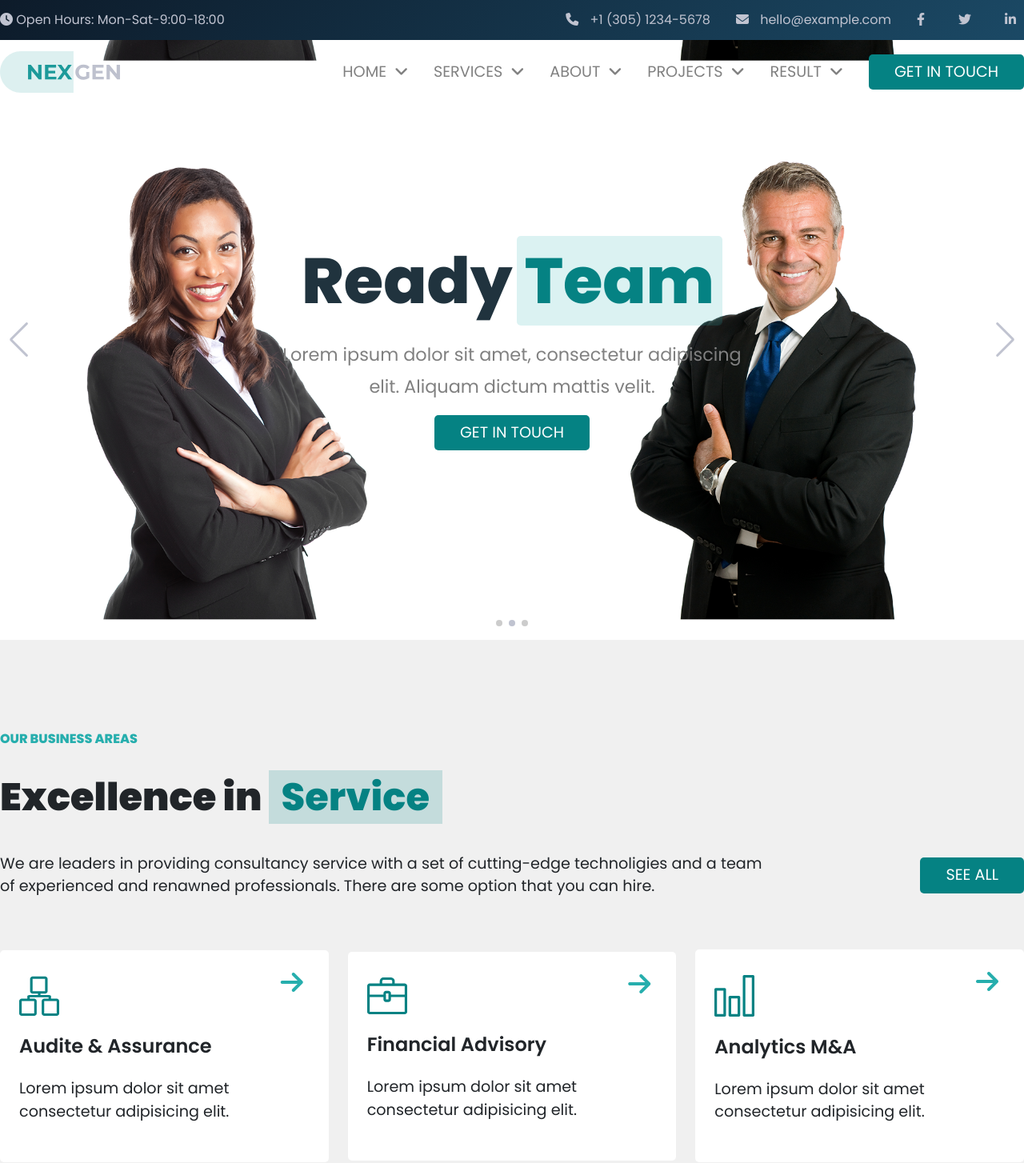
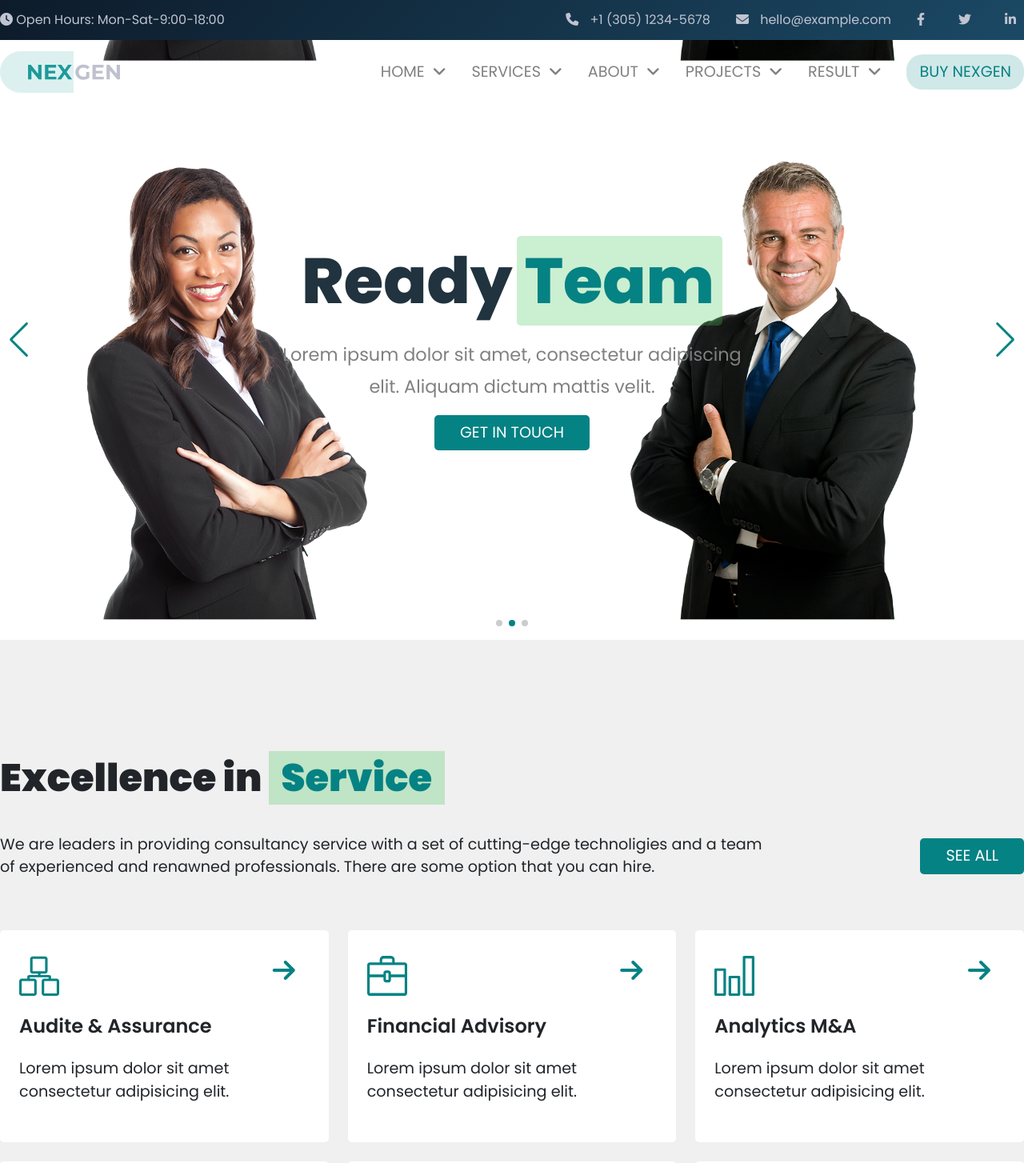
Before and after one commit to Mattia-Fasulo/proj-html-vuejs, a Vue app: page / in a window 1280 px wide. Shown: the top 1454 px of the page at 80% size. Built offline with nearby package versions, Linux system fonts and the light colour scheme.

Commit message:
change color

```diff
--- a/src/assets/styles/partials/_variables.scss
+++ b/src/assets/styles/partials/_variables.scss
@@ -4,8 +4,8 @@ $bg-footer: #111117;
 $bg-list-footer: #19191f;
 $bg-section2: #eef4ed;
 $txt-grey: #c0c3d0;
-$txt-green: #26aead;
+$txt-green: #41c457;
 $btn-green: #058283;
-
+$bg-span: #41c45745;
 // text
 $txt-md: 1.2rem;
--- a/src/components/ComoponentsMain/section1.vue
+++ b/src/components/ComoponentsMain/section1.vue
@@ -2,8 +2,8 @@
     <section class="section1">
 
         <swiper :style="{
-            '--swiper-navigation-color': '#c0c3d0',
-            '--swiper-pagination-color': '#c0c3d0',
+            '--swiper-navigation-color': '#058283',
+            '--swiper-pagination-color': '#058283',
         }" :speed="600" :parallax="true" :pagination="{ clickable: true }" :navigation="true" :modules="modules"
             :initial-slide="1" class="mySwiper">
             <div slot="container-start" class="parallax-bg" data-swiper-parallax="-60%"></div>
@@ -128,7 +128,7 @@ export default {
             padding: 0 10px;
             margin-left: -10px;
             color: $btn-green;
-            background-color: #26aeae2a;
+            background-color: $bg-span;
             border-radius: 5px;
         }
     }
@@ -201,14 +201,4 @@ export default {
 .swiper3 {
     align-items: flex-end;
 }
-
-
-// .background {
-//     position: absolute;
-//     top: 0;
-//     bottom: 0;
-//     left: 0;
-//     right: 0;
-//     z-index: -1;
-// }
 </style>
--- a/src/components/ComoponentsMain/section2.vue
+++ b/src/components/ComoponentsMain/section2.vue
@@ -2,7 +2,6 @@
     <section class="section2">
         <div class="container">
             <div class="text-section2">
-                <span>Our Business Areas</span>
                 <h2>Excellence in <span>Service</span></h2>
                 <div class="my-flex">
                     <p>We are leaders in providing consultancy service with a set of cutting-edge technoligies and a
@@ -38,9 +37,15 @@ export default {
 }
 </script>
 
-<style lang="scss" scoped>
+<style lang="scss">
 @use '../../assets/styles/partials/variables' as *;
 @use '../../assets/styles/partials/mixins' as *;
+
+
+.section2 {
+    width: 100%;
+    height: max-content;
+    background-color: rgba(128, 128, 128, 0.122);
 
     .container {
         display: block;
@@ -54,28 +59,37 @@ export default {
             gap: 1.5rem;
 
             .my-card {
+                cursor: pointer;
+
+
                 p {
                     width: 100%;
+                }
+
+                i {
+                    color: $btn-green;
+                    border-radius: 50%;
+                    padding: 10px;
+                    cursor: pointer;
+                    transition: all 1s ease-out;
+                }
+
+                &:hover i {
+                    background-color: #26aeae4c;
+                    border-radius: 50%;
+                }
+
+                &:hover {
+                    transform: translateY(-10px);
+
+                }
             }
         }
     }
 }
 
-.section2 {
-    width: 100%;
-    height: max-content;
-    background-color: rgba(128, 128, 128, 0.122);
-}
-
-
 .text-section2 {
 
-
-    span {
-        color: $txt-green;
-        text-transform: uppercase;
-        font-weight: 700;
-    }
 
     h2 {
         margin-top: 2rem;
@@ -85,7 +99,7 @@ export default {
         span {
             text-transform: none;
             color: $btn-green;
-            background-color: #0583832f;
+            background-color: $bg-span;
             padding: 0 1rem;
         }
     }
--- a/src/components/ComoponentsMain/section3.vue
+++ b/src/components/ComoponentsMain/section3.vue
@@ -113,7 +113,7 @@ export default {
         span {
             text-transform: none;
             color: $btn-green;
-            background-color: #0583832f;
+            background-color: $bg-span;
             padding: 0 1rem;
         }
     }
--- a/src/components/ComoponentsMain/section4.vue
+++ b/src/components/ComoponentsMain/section4.vue
@@ -1,7 +1,6 @@
 <template>
     <section class="section4">
         <div class="container">
-            <span>We do more for everyone</span>
             <h2>Actions & <span>Projects</span></h2>
             <ListHorizontal :list="this.menuLink" />
             <div class="cards-section4">
@@ -105,13 +104,6 @@ export default {
     .container {
         flex-flow: column;
 
-
-        span {
-            color: $txt-green;
-            text-transform: uppercase;
-            font-weight: 700;
-        }
-
         h2 {
             margin-top: 2rem;
             font-size: 4rem;
@@ -141,7 +133,7 @@ export default {
 
                     &.active {
                         padding: 5px 10px;
-                        background-color: #26aeae43;
+                        background-color: $bg-span;
                     }
                 }
             }
@@ -156,7 +148,35 @@ export default {
         width: 100%;
 
 
+        .card-image {
 
+            .over {
+                cursor: pointer;
+
+
+
+                p {
+                    display: none;
+                    transition: all 3s ease-in-out;
+                }
+
+                .icons {
+                    display: none;
+                }
+
+                &:hover {
+                    background-color: rgba(0, 0, 0, 0.57);
+                }
+
+
+
+                &:hover .icons {
+                    display: block;
+                }
+            }
+
+
+        }
 
 
     }
--- a/src/components/ComoponentsMain/section5.vue
+++ b/src/components/ComoponentsMain/section5.vue
@@ -2,7 +2,6 @@
     <section class="section5">
         <div class="section5-top">
             <div class="container">
-                <span>What are we doing</span>
                 <h2><span>Result</span> in Numbers</h2>
                 <ListHorizontal :list="links" />
             </div>
@@ -81,7 +80,6 @@ export default {
     height: max-content;
 
     .section5-top {
-        padding-top: 8rem;
         width: 100%;
         height: 600px;
         background-image: url('/images/bg-7.jpg');
@@ -110,7 +108,7 @@ export default {
                     font-weight: 900;
                     text-transform: none;
                     color: white;
-                    background-color: #0583832f;
+                    background-color: $bg-span;
                     padding: 0 1rem;
                 }
             }
--- a/src/components/ComoponentsMain/section6.vue
+++ b/src/components/ComoponentsMain/section6.vue
@@ -125,7 +125,7 @@ export default {
                 i {
                     padding: 1rem;
                     border-radius: 50%;
-                    background-color: #26aeae30;
+                    background-color: $bg-span;
                 }
             }
 
--- a/src/components/ComponentsGeneral/CardComponent.vue
+++ b/src/components/ComponentsGeneral/CardComponent.vue
@@ -30,6 +30,7 @@ export default {
 
     img {
         width: 50px;
+        height: 50px;
     }
 
     h3 {
--- a/src/components/ComponentsGeneral/CardImage.vue
+++ b/src/components/ComponentsGeneral/CardImage.vue
@@ -2,7 +2,10 @@
     <div class="card-image" v-for="(item, index) in obj" :key="index">
         <img :src="item.url" alt="project">
         <div class="over">
+            <div class="icons"><i class="fa-regular fa-user"></i> Codings <i class="fa-regular fa-clock"></i> 2 Years
+            </div>
             <span>{{ item.text }}</span>
+            <p>Lorem ipsum dolor sit amet consectetur adipisicing elit.</p>
         </div>
     </div>
 </template>
@@ -39,16 +42,35 @@ export default {
         width: 100%;
         height: 100%;
         background-color: rgba(0, 0, 0, 0.242);
+        display: flex;
+        flex-flow: column;
+        justify-content: end;
+        z-index: 10;
+
+
 
         span {
             padding: 1rem;
             text-align: center;
             font-weight: 600;
-            font-size: 1.2rem;
-            position: absolute;
-            bottom: 0;
+            font-size: 1.6rem;
             color: white;
             text-transform: none;
+        }
+
+        p {
+            padding: 1rem;
+            color: rgb(210, 210, 210);
+            text-align: center;
+        }
+
+        .icons {
+            font-size: 1.4rem;
+            color: rgb(210, 210, 210);
+            position: absolute;
+            top: 10px;
+            right: 95px;
+
         }
     }
 }
--- a/src/components/ComponentsHeader/BotHeaderComponent.vue
+++ b/src/components/ComponentsHeader/BotHeaderComponent.vue
@@ -6,7 +6,7 @@
             </div>
             <div ref="navBar" class="my-navbar">
                 <ListHorizontal :list="this.menuLink" />
-                <ButtonGreen :text="'Get In Touch'" />
+                <ButtonGreen :text="'Buy NexGen'" />
             </div>
 
         </div>
@@ -146,6 +146,10 @@ export default {
 
     button {
         margin-left: 2rem;
+        background-color: #0583832f;
+        color: $btn-green;
+        border-radius: 20px;
+        padding: 0.5rem 1rem;
     }
 }
 
```
Lines whose indentation alone changed are shown as unchanged.
